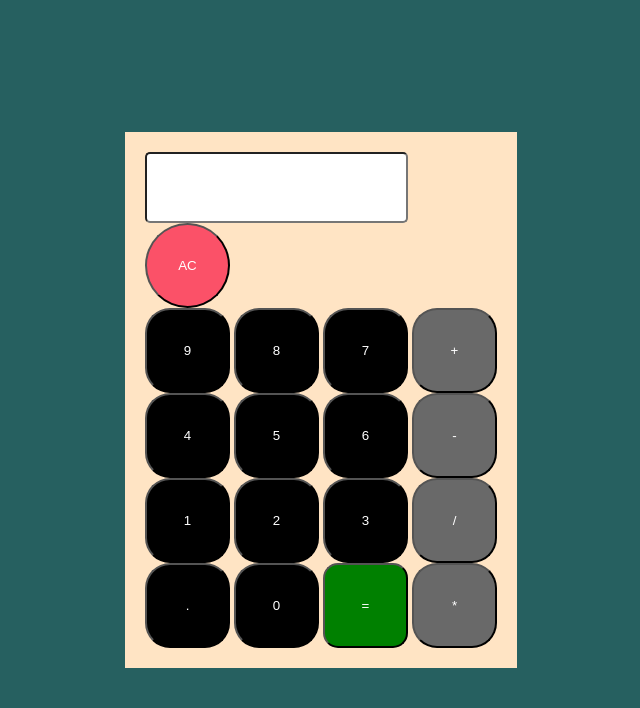
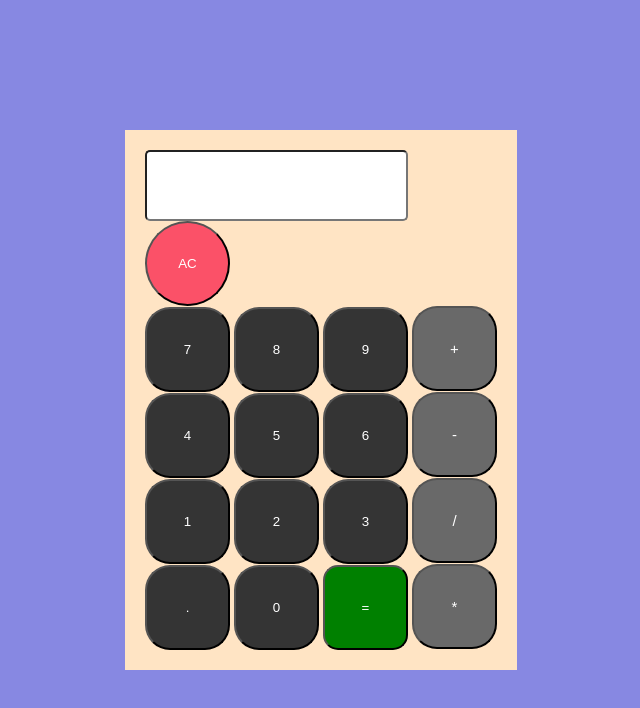
Before and after one commit to amitkumarit/Simple-Calculator, a plain HTML site: page Calculator.html in a window 1280 px wide. Shown: the whole page, without its empty margins (319-959 px from the left). Drawn offline with Linux system fonts and the light colour scheme.

Commit message:
CSS Update

```diff
--- a/Calculator.html
+++ b/Calculator.html
@@ -12,9 +12,9 @@
         <input type="text" id="display" readonly>
         <button id="cancel" onclick="clearDisplay()">AC</button>
         <br>
+        <button onclick="appendToDisplay('7')">7</button>
+        <button onclick="appendToDisplay('8')">8</button>
         <button onclick="appendToDisplay('9')">9</button>
-        <button onclick="appendToDisplay('8')">8</button>
-        <button onclick="appendToDisplay('7')">7</button>
         <button  class="colorof" onclick="appendToDisplay('+')">+</button>
         <br>
         <button onclick="appendToDisplay('4')">4</button>
--- a/style.css
+++ b/style.css
@@ -1,14 +1,15 @@
-body {      background-color: rgb(38, 96, 96);
+body {      background-color: rgb(135, 136, 226);
             display: flex;
             justify-content: center;
             align-items: center;
             height: 100vh;
             margin: 0;
+
         }
 button{
     border-radius: 25px;
     color: white;
-    background-color: black;
+    background-color: rgb(52, 52, 52);
     width: 85px;
     height: 85px;
 }
@@ -25,6 +26,7 @@ input{
 }
 
 .colorof {
+    font-size: 15px;
     background-color: rgb(105, 105, 105);
 }
 .colorofequal{
```
